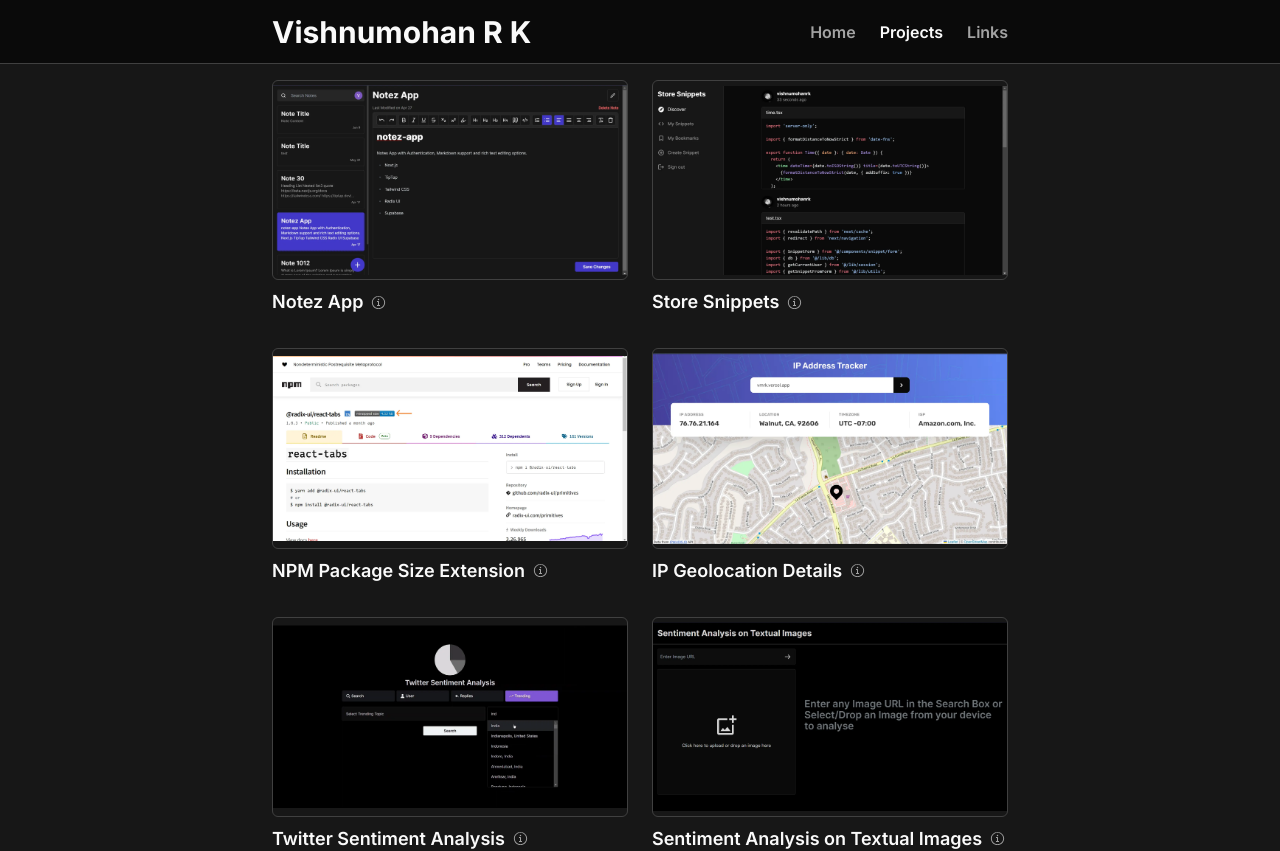
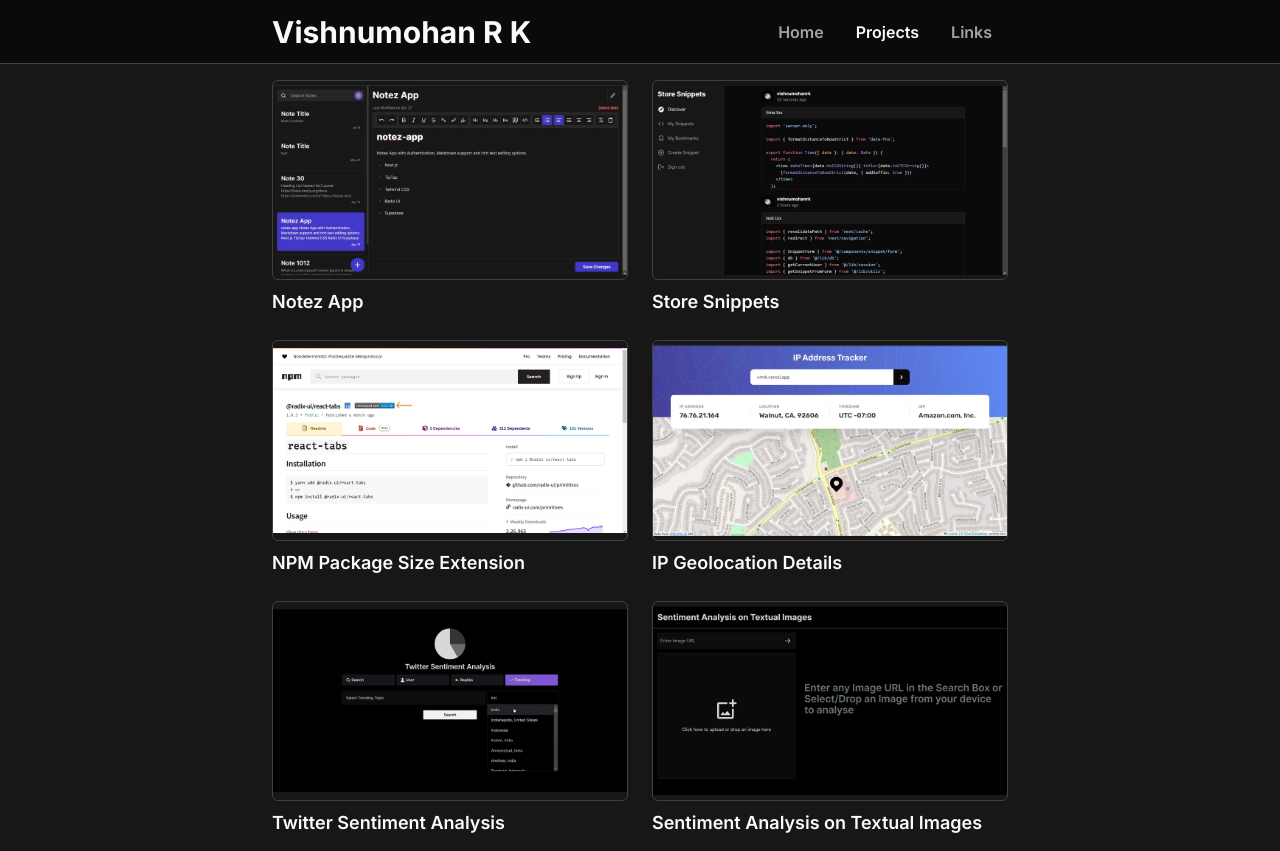
Before and after one commit to vishnumohanrk/site, a Next.js app: page /projects in a window 1280 px wide. Shown: the top 851 px of the page. Built offline with nearby package versions, Linux system fonts and the light colour scheme.

Commit message:
few tweaks

```diff
--- a/src/app/globals.css
+++ b/src/app/globals.css
@@ -6,4 +6,10 @@
   :root {
     color-scheme: dark;
   }
+
+  @media (hover: none) {
+    .tooltip {
+      @apply hidden;
+    }
+  }
 }
--- a/src/app/links/page.tsx
+++ b/src/app/links/page.tsx
@@ -18,31 +18,31 @@ export default function Links() {
           name="LinkedIn"
           Icon={LinkedInLogoIcon}
           href="https://linkedin.com/in/vishnumohanrk"
-          className="hover:bg-[#0A66C2]"
+          color="#0A66C2"
         />
         <SocialLink
           name="GitHub"
           Icon={GitHubLogoIcon}
           href="https://github.com/vishnumohanrk"
-          className="hover:bg-[#333]"
+          color="#333"
         />
         <SocialLink
           name="Codewars"
           Icon={CodeIcon}
           href="https://www.codewars.com/users/vishnumohanrk"
-          className="hover:bg-[#bb432c]"
+          color="#bb432c"
         />
         <SocialLink
           name="Email"
           Icon={EnvelopeClosedIcon}
           href="mailto:mohanvish1999@gmail.com"
-          className="hover:bg-teal-700"
+          color="#0f766e"
         />
         <SocialLink
           name="Résumé"
           Icon={FileTextIcon}
           href="https://drive.google.com/file/d/14X5m75Dfckug2MjOvrMc6idDK3JBDms2/view"
-          className="hover:bg-neutral-50 hover:text-neutral-900"
+          color="#7e22ce"
         />
       </ul>
     </PageCenter>
--- a/src/app/page.tsx
+++ b/src/app/page.tsx
@@ -16,12 +16,12 @@ export default function AppHome() {
         alt="vishnumohanrk"
         className="h-64 w-64 rounded-full object-cover"
       />
-      <h1 className="text-4xl font-bold">Hi! I&apos;m Vishnumohan</h1>
+      <h2 className="text-4xl font-bold">Hi! I&apos;m Vishnumohan</h2>
       <p className="text-neutral-400">
         Passionate front-end web developer dedicated to crafting performant,
         user-friendly, and accessible web apps. Constantly driven by curiosity
         and an insatiable desire to learn, I am always seeking new opportunities
-        to build exciting and innovative digital products.
+        to build exciting and innovative products.
       </p>
     </PageCenter>
   );
--- a/src/app/projects/page.tsx
+++ b/src/app/projects/page.tsx
@@ -6,7 +6,7 @@ export default function ProjectsPage() {
   return (
     <section>
       <h2 className="sr-only">Projects Outside work</h2>
-      <ul className="grid grid-cols-1 gap-x-6 gap-y-8 sm:grid-cols-2">
+      <ul className="grid grid-cols-1 gap-6 sm:grid-cols-2">
         {PROJECTS_DATA.map((i) => (
           <Project key={i.title} {...i} />
         ))}
--- a/src/components/app-header.tsx
+++ b/src/components/app-header.tsx
@@ -5,12 +5,12 @@ import { NavLink } from './nav-link';
 export function AppHeader() {
   return (
     <header className="fixed bottom-0 z-50 h-16 w-full border-b bg-neutral-950 max-sm:border-t sm:top-0">
-      <div className="mx-auto flex max-w-screen-md items-center px-4">
+      <div className="mx-auto flex max-w-screen-md items-center sm:px-4">
         <h1 className="text-3xl font-bold max-sm:hidden">
           <Link href="/">Vishnumohan R K</Link>
         </h1>
-        <nav className="flex-grow">
-          <ul className="flex justify-end sm:gap-x-6">
+        <nav className="grow">
+          <ul className="flex justify-end">
             <NavLink href="/">Home</NavLink>
             <NavLink href="/projects">Projects</NavLink>
             <NavLink href="/links">Links</NavLink>
--- a/src/components/nav-link.tsx
+++ b/src/components/nav-link.tsx
@@ -17,7 +17,7 @@ export function NavLink({ href, children }: NavLinkProps) {
       <Link
         href={href}
         className={clsx(
-          'inline-flex h-16 w-full items-center justify-center font-semibold hover:underline',
+          'inline-flex h-16 w-full items-center justify-center font-semibold hover:underline sm:px-4',
           pathName === href ? 'text-neutral-50' : 'text-neutral-400'
         )}
       >
--- a/src/components/page-center.tsx
+++ b/src/components/page-center.tsx
@@ -9,7 +9,7 @@ export function PageCenter({ children, className }: Props) {
   return (
     <section
       className={clsx(
-        'flex min-h-[calc(100svh-10rem)] flex-col items-center justify-center gap-y-4',
+        'flex min-h-[calc(100dvh-10rem)] flex-col items-center justify-center gap-y-4',
         className
       )}
     >
--- a/src/components/info.tsx
+++ b/src/components/project-info.tsx
@@ -3,7 +3,7 @@
 import { InfoCircledIcon } from '@radix-ui/react-icons';
 import * as Tooltip from '@radix-ui/react-tooltip';
 
-export default function Info({ text }: { text: string }) {
+export default function ProjectInfo({ text }: { text: string }) {
   return (
     <Tooltip.Provider delayDuration={0}>
       <Tooltip.Root>
@@ -11,9 +11,9 @@ export default function Info({ text }: { text: string }) {
           <button
             type="button"
             aria-label="description"
-            className="text-neutral-400"
+            className="tooltip text-neutral-400"
           >
-            <InfoCircledIcon />
+            <InfoCircledIcon aria-hidden />
           </button>
         </Tooltip.Trigger>
         <Tooltip.Portal>
--- a/src/components/project.tsx
+++ b/src/components/project.tsx
@@ -1,11 +1,10 @@
 import dynamic from 'next/dynamic';
 import type { StaticImageData } from 'next/image';
 import Image from 'next/image';
-import { Suspense } from 'react';
 
 import { ExtLink } from './ext-link';
 
-const Info = dynamic(() => import('./info'));
+const ProjectInfo = dynamic(() => import('./project-info'));
 
 export type ProjectProps = {
   title: string;
@@ -39,11 +38,9 @@ export function Project({
           {live && <ExtLink href={live} label="Live" />}
         </div>
       </div>
-      <h3 className="mt-2 flex items-stretch gap-2 text-lg  font-semibold">
-        <span className="truncate">{title}</span>
-        <Suspense>
-          <Info text={description} />
-        </Suspense>
+      <h3 className="mt-2 flex items-stretch gap-2 font-semibold sm:text-lg">
+        <span className="sm:truncate">{title}</span>
+        <ProjectInfo text={description} />
       </h3>
     </li>
   );
--- a/src/components/social-link.tsx
+++ b/src/components/social-link.tsx
@@ -1,26 +1,23 @@
 import type { CodeIcon } from '@radix-ui/react-icons/';
-import clsx from 'clsx';
 
 type SocialLinkProps = {
   name: string;
   href: string;
-  className?: string;
+  color: string;
   Icon: typeof CodeIcon;
 };
 
-export function SocialLink({ Icon, href, name, className }: SocialLinkProps) {
+export function SocialLink({ Icon, href, name, color }: SocialLinkProps) {
   return (
     <li className="w-full">
       <a
         href={href}
         target="_blank"
         rel="noopener noreferrer"
-        className={clsx(
-          'flex items-center justify-center gap-2 rounded-full border py-4 text-lg font-semibold transition hover:scale-105 focus-visible:scale-105 active:scale-95',
-          className
-        )}
+        style={{ ['--color' as string]: color }}
+        className="flex items-center justify-center gap-2.5 rounded-full border py-4 text-lg font-semibold transition hover:border-transparent hover:bg-link focus:border-transparent focus:bg-link focus:outline-none focus:ring-2 focus:ring-link focus:ring-offset-2 focus:ring-offset-neutral-900"
       >
-        <Icon className="h-6 w-6" />
+        <Icon className="h-6 w-6" aria-hidden />
         {name}
       </a>
     </li>
--- a/tailwind.config.ts
+++ b/tailwind.config.ts
@@ -17,6 +17,10 @@ const twConfig: Config = {
       borderColor: ({ theme }) => ({
         DEFAULT: theme('colors.neutral.700'),
       }),
+
+      colors: {
+        link: 'var(--color)',
+      },
     },
   },
 
```
Also changed, not shown: package.json (+7 -7 lines), 2 other files (tests, documents, lock files or other folders).
